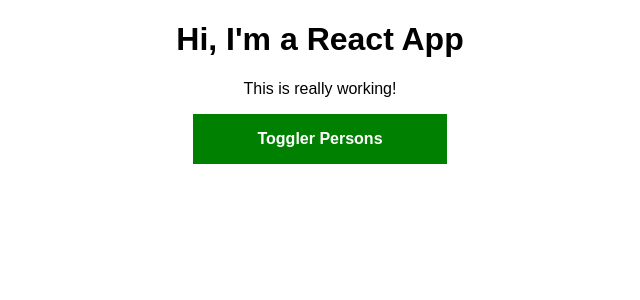
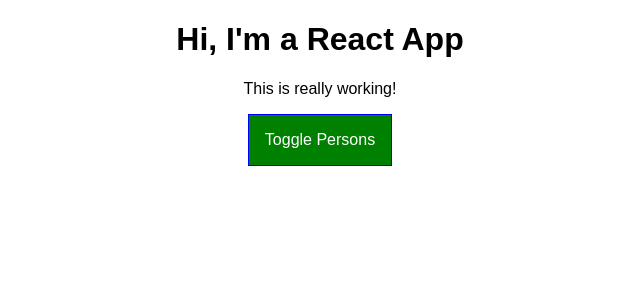
Before and after one commit to rafaelperozin/react-studying, a React (Create React App) app: page / in a window 1280 px wide. Shown: the top 300 px of the page, without its empty margins (320-960 px from the left). Built offline with nearby package versions, Linux system fonts and the light colour scheme.

Commit message:
ErrorBoundary / folder structure with components

```diff
--- a/package.json
+++ b/package.json
@@ -12,7 +12,7 @@
   "scripts": {
     "start": "react-scripts start",
     "build": "react-scripts build",
-    "test": "react-scripts test",
+    "test": "react-scripts test --env=jsdom",
     "eject": "react-scripts eject"
   },
   "eslintConfig": {
--- a/src/App.css
+++ /dev/null
@@ -1,11 +0,0 @@
-.App {
-  text-align: center;
-}
-
-.red {
-  color: red;
-}
-
-.bold {
-  font-weight: bold;
-}
--- a/src/Person/Person.css
+++ /dev/null
@@ -1,9 +0,0 @@
-.Person {
-    width: 60%;
-    max-width: 300px;
-    margin: 60px auto;
-    border: 1px solid #eee;
-    box-shadow: 0 2px 3px #ccc;
-    padding: 16px;
-    text-align: center;
-}
--- /dev/null
+++ b/src/components/ErrorBoundary/ErrorBoundary.js
@@ -0,0 +1,22 @@
+import React, { Component } from 'react';
+
+class ErrorBoundary extends Component {
+    state = {
+        hasError: false,
+        errorMessage: ''
+    }
+
+    componentDidCatch = (error, info) => {
+        this.setState({ hasError: true, errorMessage: error });
+    }
+
+    render() {
+        if (this.state.hasError) {
+            return <h1>{this.state.errorMessage}</h1>
+        } else {
+            return this.props.children;
+        }
+    }
+}
+
+export default ErrorBoundary;
--- a/src/Person/Person.js
+++ b/src/components/Persons/Person/Person.js
@@ -1,6 +1,6 @@
 import React from 'react';
 // import Radium from 'radium';
-import './Person.css';
+import classes from './Person.module.css';
 
 const person = (props) => {
     // const style = {
@@ -8,9 +8,16 @@ const person = (props) => {
     //         width: '450px'
     //     }
     // }
+
+    // const rnd = Math.random();
+
+    // if (rnd > 0.7) {
+    //     throw new Error('Something went wrong');
+    // }
+
     return (
         // <div className="Person" style={style}>
-        <div className="Person">
+        <div className={classes.Person}>
             <p onClick={props.click}>I'm {props.name} and I am {props.age} yeas old!</p>
             <p>{props.children}</p>
             <input type="text" onChange={props.changed} value={props.name} />
--- /dev/null
+++ b/src/components/Persons/Person/Person.module.css
@@ -0,0 +1,18 @@
+.Person {
+    width: 60%;
+    margin: 10px auto;
+    border: 1px solid #eee;
+    box-shadow: 0 2px 3px #ccc;
+    padding: 16px 50px;
+    text-align: center;
+}
+
+.Person:first-child {
+    margin-top: 30px;
+}
+
+@media (min-width: 500px) {
+    .Person {
+        width: 450px;
+    }
+}
--- a/src/App.js
+++ b/src/containers/App.js
@@ -1,7 +1,7 @@
 import React, { Component } from 'react';
-import './App.css';
-// import Radium, { StyleRoot } from 'radium';
-import Person from './Person/Person';
+import classes from './App.module.css';
+import Person from '../components/Persons/Person/Person';
+import ErrorBoundary from '../components/ErrorBoundary/ErrorBoundary';
 
 class App extends Component {
   state = {
@@ -53,68 +53,49 @@ class App extends Component {
   render() {
     // **** here is no jsx is normal javascript ***
 
-    const style = {
-      backgroundColor: 'green',
-      font: 'inherit',
-      border: 'none',
-      padding: '1rem 4rem',
-      cursor: 'pointer',
-      color: 'white',
-      fontWeight: 'bold'
-      // ':hover': {
-      //   backgroundColor: 'lightgreen',
-      //   color: 'black'
-      // }
-    };
-
     let persons = null;
+    let btnClass = null;
 
     if (this.state.showPersons) {
       persons = (
         // use jsx format here
         <div>
           {this.state.persons.map((person, index) => {
-            return <Person
-              click={() => this.deletePersonHandler(index)}
-              name={person.name}
-              age={person.age}
-              key={person.id}
-              changed={(event) => this.nameChangedHandler(event, person.id)} />
+            return <ErrorBoundary key={person.id}>
+              <Person
+                click={() => this.deletePersonHandler(index)}
+                name={person.name}
+                age={person.age}
+                changed={(event) => this.nameChangedHandler(event, person.id)} />
+              </ErrorBoundary>
           })}
         </div>
       );
-      style.backgroundColor = 'red';
-      // style[':hover'] = {
-      //   backgroundColor: 'salmon',
-      //   color: 'black'
-      // }
+
+      btnClass = classes.Red
     }
 
     // add and assign classes dinamically
-    let classes = [];
+    const assClasses = [];
     if (this.state.persons.length <= 2) {
-      classes.push('red');
+      assClasses.push(classes.red);
     }
     if (this.state.persons.length <= 1) {
-      classes.push('bold');
+      assClasses.push(classes.bold);
     }
 
 
     return (
-      // <StyleRoot>
-        <div className="App">
+        <div className={classes.App}>
           <h1>Hi, I'm a React App</h1>
-          <p className={classes.join(' ')}>This is really working!</p>
+          <p className={assClasses.join(' ')}>This is really working!</p>
           <button
-            style={style}
-            onClick={this.togglePersonsHandler}>Toggler Persons</button>
+            className={btnClass}
+            onClick={this.togglePersonsHandler}>Toggle Persons</button>
           {persons}
         </div>
-      // </StyleRoot>
     );
   };
-  // return React.createElement('div', {className: 'App'}, React.createElement('h1', null, 'Hi, I\'m a React App!!!'));
 };
 
-// export default Radium(App);
 export default App;
--- /dev/null
+++ b/src/containers/App.module.css
@@ -0,0 +1,34 @@
+.App {
+  text-align: center;
+}
+
+.red {
+  color: red;
+}
+
+.bold {
+  font-weight: bold;
+}
+
+.App button {
+  border: 1px solid blue;
+  padding: 16px;
+  background-color: green;
+  font: inherit;
+  color: white;
+}
+
+.App button:hover {
+  background-color: lightgreen;
+  color: darkgreen;
+  cursor: pointer;
+}
+
+.App button.Red {
+  background-color: red;
+}
+
+.App button.Red:hover {
+  background-color: salmon;
+  color: brown;
+}
--- a/src/index.js
+++ b/src/index.js
@@ -1,7 +1,7 @@
 import React from 'react';
 import ReactDOM from 'react-dom';
 import './index.css';
-import App from './App';
+import App from './containers/App';
 import * as serviceWorker from './serviceWorker';
 
 ReactDOM.render(<App />, document.getElementById('root'));
```
Also changed, not shown: src/components/Cockpit/Cockpit.js (added), src/components/Persons/Persons.js (added), 1 other file (tests, documents, lock files or other folders).
